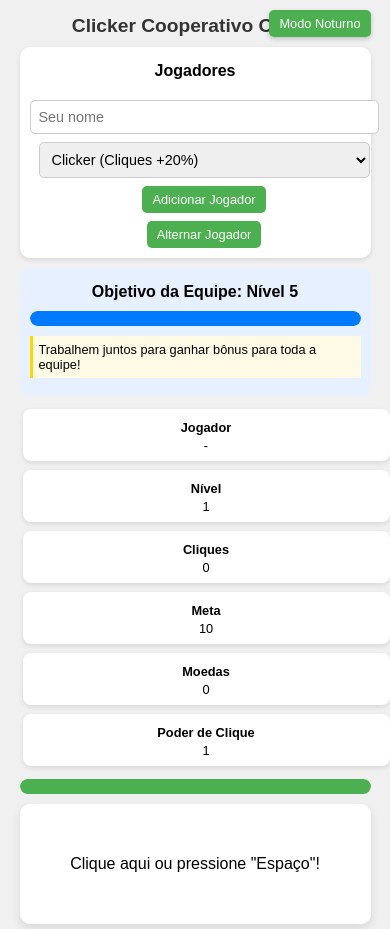
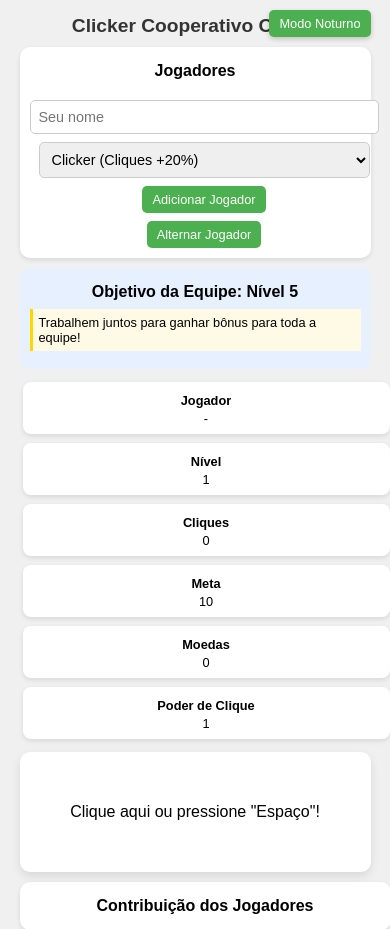
Before and after one commit to xMatheuser/ClickOnline2, a website: page public/index.html in a window 390 px wide. Shown: the top 929 px of the page. Drawn offline with nearby package versions, Linux system fonts and the light colour scheme; no server answers.

Commit message:
Update index.html

```diff
--- a/public/index.html
+++ b/public/index.html
@@ -25,31 +25,6 @@
       margin: 10px auto;
       text-align: center;
       position: relative;
-    }
-
-    .progress-container {
-      width: 100%;
-      height: 20px;
-      background-color: #e0e0e0;
-      border-radius: 10px;
-      margin: 10px 0;
-      overflow: hidden;
-    }
-
-    .progress-bar {
-      height: 100%;
-      background-color: #4CAF50;
-      width: 100%; /* Começa cheia */
-      transition: width 0.2s;
-      border-radius: 10px;
-    }
-
-    .team-shared-progress-bar {
-      height: 100%;
-      background-color: #007bff; /* Cor diferente para a barra da equipe */
-      width: 100%; /* Começa cheia */
-      transition: width 0.2s;
-      border-radius: 10px;
     }
 
     .stats {
@@ -405,18 +380,6 @@
       background-color: transparent;
     }
 
-    body.dark-mode .progress-container {
-      background-color: #333;
-    }
-
-    body.dark-mode .progress-bar {
-      background-color: #76c776;
-    }
-
-    body.dark-mode .team-shared-progress-bar {
-      background-color: #1e90ff; /* Cor diferente para a barra da equipe no modo noturno */
-    }
-
     body.dark-mode .stat-box {
       background-color: #2a2a2a;
       box-shadow: 0 2px 5px rgba(0, 0, 0, 0.3);
@@ -585,15 +548,6 @@
         font-size: 1rem;
       }
 
-      .progress-container {
-        height: 15px;
-        border-radius: 8px;
-      }
-
-      .progress-bar {
-        border-radius: 8px;
-      }
-
       .player-controls {
         flex-direction: column;
         align-items: center;
@@ -660,10 +614,6 @@
 
     <div class="team-goal-section">
       <h2>Objetivo da Equipe: Nível <span id="team-goal">5</span></h2>
-      <!-- Nova barra de progresso combinada para todos os jogadores -->
-      <div class="progress-container">
-        <div class="team-shared-progress-bar" id="team-shared-progress-bar"></div>
-      </div>
       <div class="bonus-message" id="team-bonus-message">
         Trabalhem juntos para ganhar bônus para toda a equipe!
       </div>
@@ -696,9 +646,7 @@
       </div>
     </div>
 
-    <div class="progress-container">
-      <div class="progress-bar" id="progress-bar"></div>
-    </div>
+    <!-- Removida a progress-container individual -->
 
     <div class="click-area" id="click-area">
       Clique aqui ou pressione "Espaço"!
@@ -739,7 +687,6 @@
     let isSpacePressed = false;
 
     // Elementos DOM
-    const progressBar = document.getElementById('progress-bar');
     const clicksDisplay = document.getElementById('clicks');
     const levelDisplay = document.getElementById('level');
     const targetDisplay = document.getElementById('target');
@@ -761,7 +708,6 @@
     const teamBonusMessage = document.getElementById('team-bonus-message');
     const chatContainer = document.getElementById('chat-container');
     const themeToggleButton = document.getElementById('theme-toggle');
-    const teamSharedProgressBar = document.getElementById('team-shared-progress-bar');
 
     // Função para alternar o modo noturno
     function toggleTheme() {
@@ -854,23 +800,13 @@
           targetDisplay.textContent = Math.ceil(activePlayer.targetClicks || 10);
           coinsDisplay.textContent = Math.floor(activePlayer.coins);
           clickPowerDisplay.textContent = calculateClickValue(activePlayer).toFixed(1);
-          // Barra de progresso individual (já ajustada para diminuir)
-          progressBar.style.width = `${Math.max(0, 100 - (activePlayer.clicks / (activePlayer.targetClicks || 10)) * 100)}%`;
         }
-
-        // Calcular o progresso combinado de todos os jogadores
-        const totalClicks = gameState.players.reduce((sum, player) => sum + player.clicks, 0);
-        const teamTargetClicks = gameState.players.reduce((sum, player) => sum + (player.targetClicks || 10), 0);
-        // Barra de progresso da equipe (diminui à medida que os cliques combinados se aproximam da meta combinada)
-        teamSharedProgressBar.style.width = `${Math.max(0, 100 - (totalClicks / (teamTargetClicks || 1)) * 100)}%`;
       } else {
         clicksDisplay.textContent = 0;
         levelDisplay.textContent = 1;
         targetDisplay.textContent = 10;
         coinsDisplay.textContent = 0;
         clickPowerDisplay.textContent = 1;
-        progressBar.style.width = '100%'; // Barra cheia quando não há jogador ativo
-        teamSharedProgressBar.style.width = '100%'; // Barra da equipe cheia quando não há jogadores
         activePlayerDisplay.textContent = '-';
       }
 
@@ -922,7 +858,6 @@
           targetDisplay.textContent = Math.ceil(activePlayer.targetClicks || 10);
           coinsDisplay.textContent = Math.floor(activePlayer.coins);
           clickPowerDisplay.textContent = calculateClickValue(activePlayer).toFixed(1);
-          progressBar.style.width = `${Math.max(0, 100 - (activePlayer.clicks / (activePlayer.targetClicks || 10)) * 100)}%`;
         }
       } else {
         clicksDisplay.textContent = 0;
@@ -930,7 +865,6 @@
         targetDisplay.textContent = 10;
         coinsDisplay.textContent = 0;
         clickPowerDisplay.textContent = 1;
-        progressBar.style.width = '100%';
       }
     }
 
```
